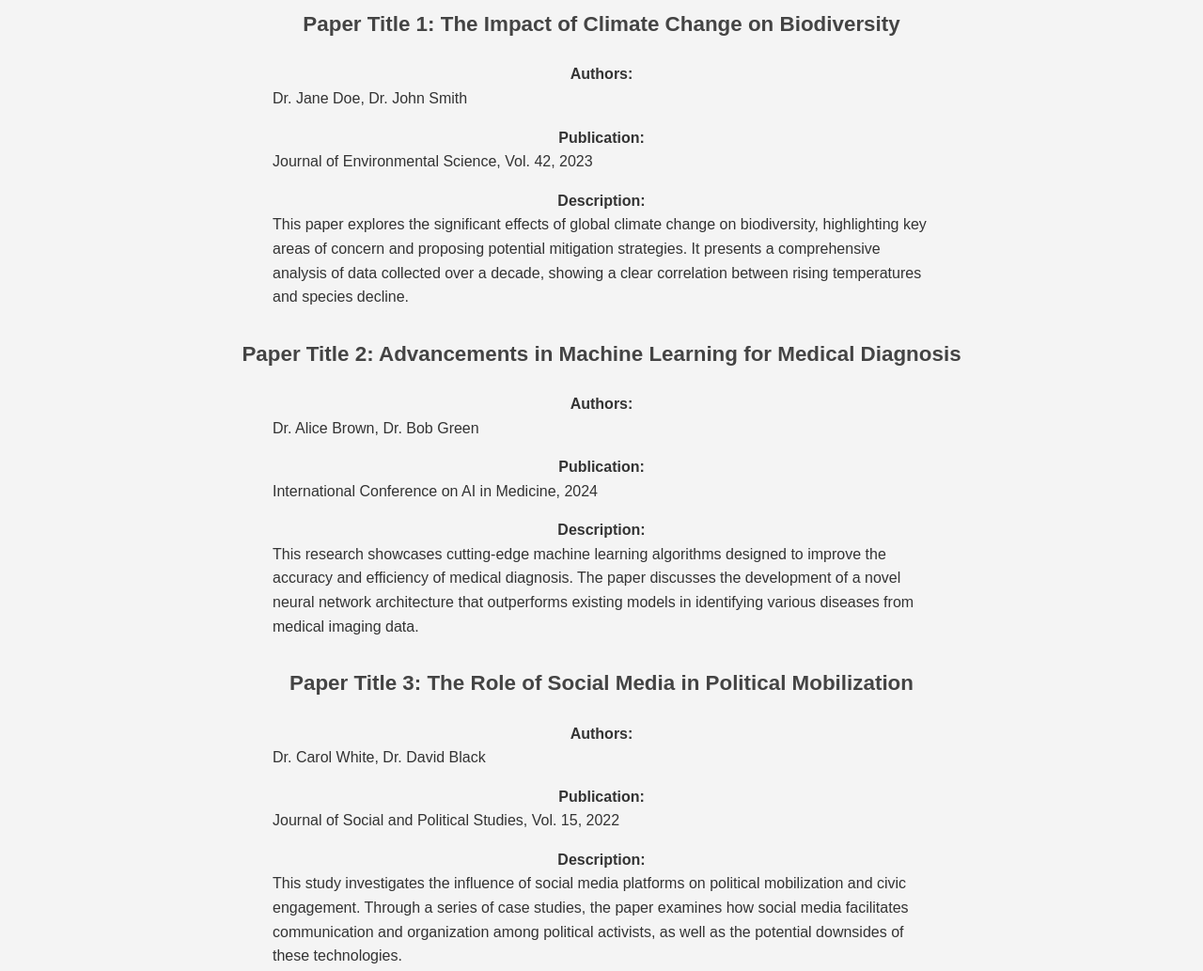
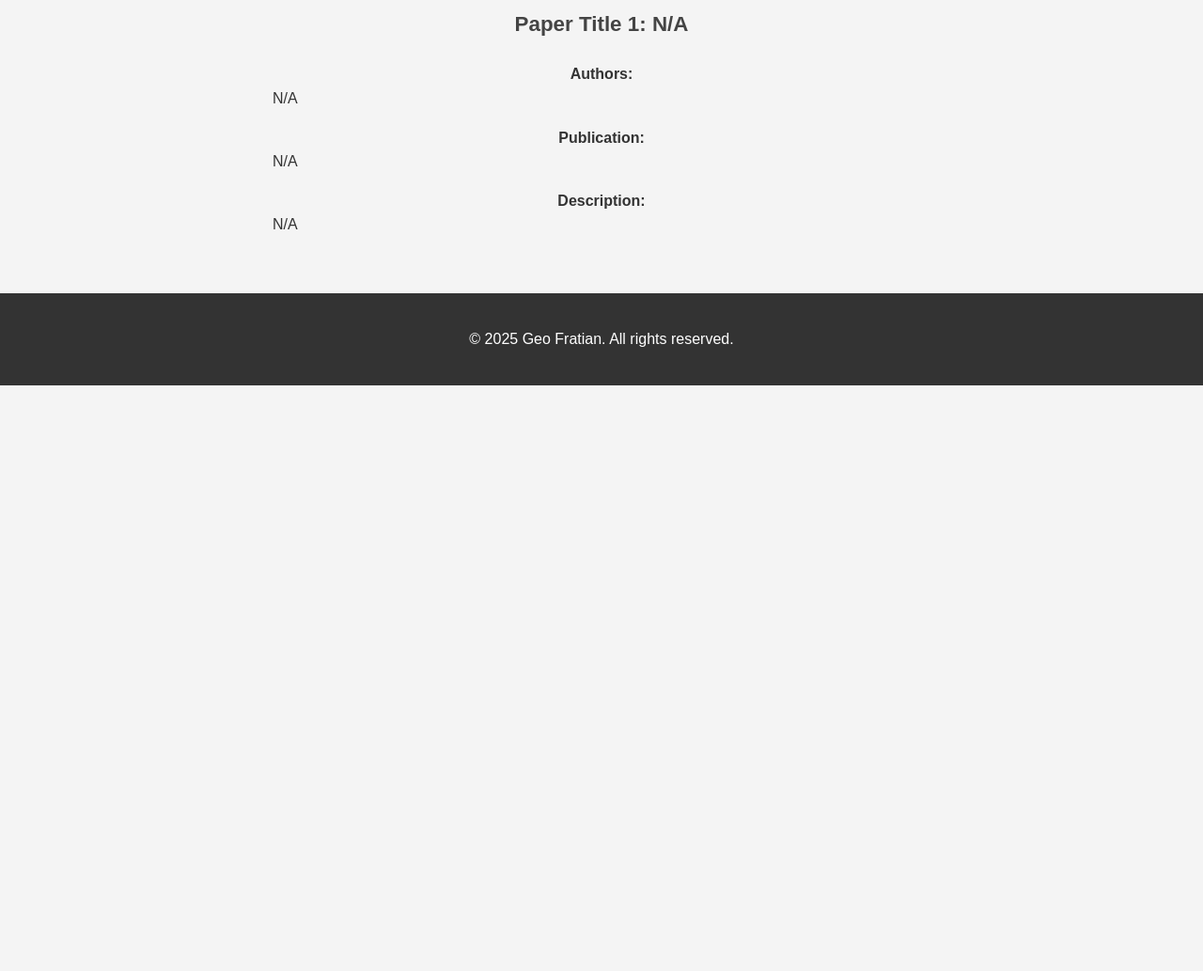
Before and after one commit to ElPsyKurisu/ElPsyKurisu.github.io, a plain HTML site: page research.html in a window 1280 px wide. Shown: the part 2380-3413 px from the top of the page at 94% size. After the commit the page ends 2790 px from the top, so only its background shows below. Drawn offline with Linux system fonts and the light colour scheme.

Commit message:
Update research.html

```diff
--- a/research.html
+++ b/research.html
@@ -71,24 +71,10 @@
 
             <h2>Research Papers</h2>
             <div class="paper-details"> <!-- Added a wrapper for paper details for better styling if needed -->
-                <h3>Paper Title 1: The Impact of Climate Change on Biodiversity</h3>
-                <p><strong>Authors:</strong> Dr. Jane Doe, Dr. John Smith</p>
-                <p><strong>Publication:</strong> Journal of Environmental Science, Vol. 42, 2023</p>
-                <p><strong>Description:</strong> This paper explores the significant effects of global climate change on biodiversity, highlighting key areas of concern and proposing potential mitigation strategies. It presents a comprehensive analysis of data collected over a decade, showing a clear correlation between rising temperatures and species decline.</p>
-            </div>
-
-            <div class="paper-details">
-                <h3>Paper Title 2: Advancements in Machine Learning for Medical Diagnosis</h3>
-                <p><strong>Authors:</strong> Dr. Alice Brown, Dr. Bob Green</p>
-                <p><strong>Publication:</strong> International Conference on AI in Medicine, 2024</p>
-                <p><strong>Description:</strong> This research showcases cutting-edge machine learning algorithms designed to improve the accuracy and efficiency of medical diagnosis. The paper discusses the development of a novel neural network architecture that outperforms existing models in identifying various diseases from medical imaging data.</p>
-            </div>
-
-            <div class="paper-details">
-                <h3>Paper Title 3: The Role of Social Media in Political Mobilization</h3>
-                <p><strong>Authors:</strong> Dr. Carol White, Dr. David Black</p>
-                <p><strong>Publication:</strong> Journal of Social and Political Studies, Vol. 15, 2022</p>
-                <p><strong>Description:</strong> This study investigates the influence of social media platforms on political mobilization and civic engagement. Through a series of case studies, the paper examines how social media facilitates communication and organization among political activists, as well as the potential downsides of these technologies.</p>
+                <h3>Paper Title 1: N/A</h3>
+                <p><strong>Authors:</strong> N/A</p>
+                <p><strong>Publication:</strong> N/A</p>
+                <p><strong>Description:</strong> N/A</p>
             </div>
         </div>
     </main>
```
